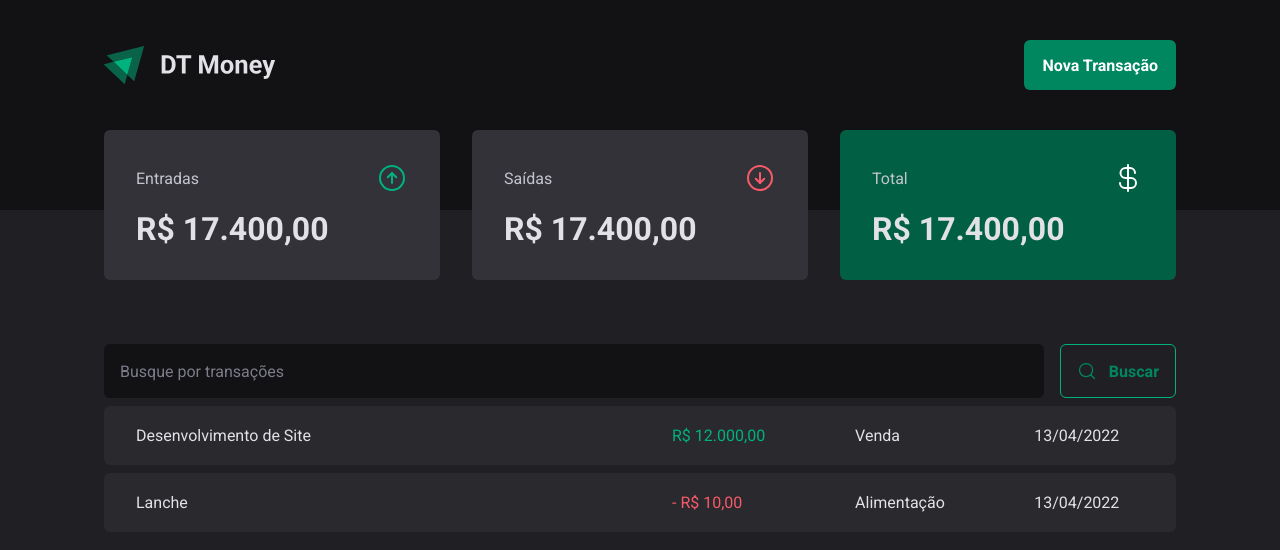
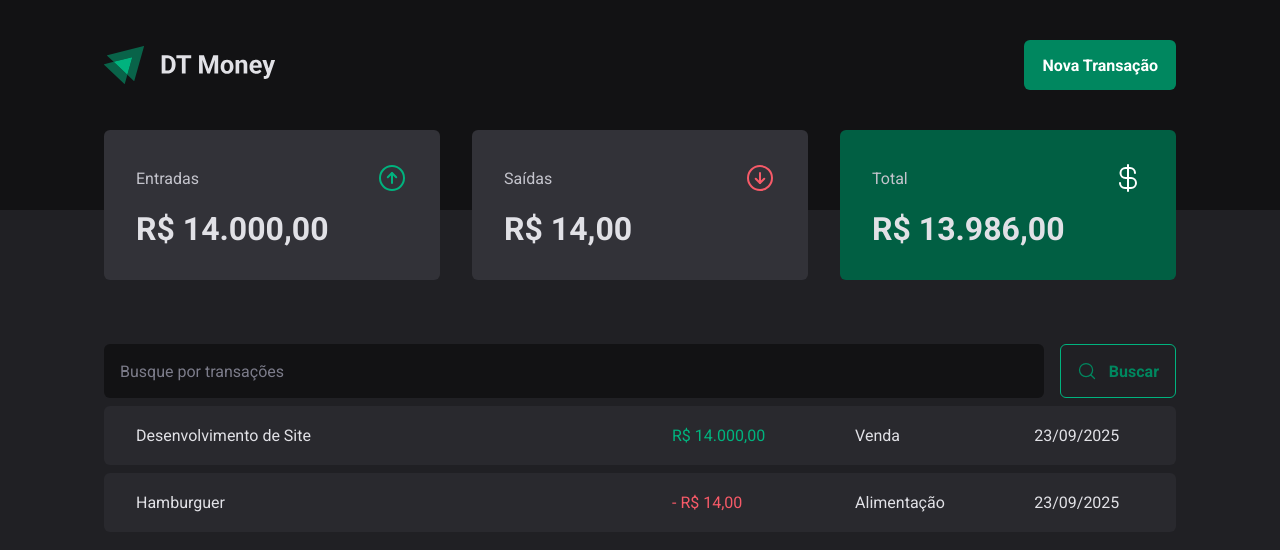
Before and after one commit to oecarvalho/dt-money, a React (Vite) app: page / in a window 1280 px wide. Shown: the top 550 px of the page. Built offline with nearby package versions, Linux system fonts and the light colour scheme; data requests are answered from the project's data file.

Commit message:
adicionando contextos, requisição na API entre outras funcionalidades...

```diff
--- /dev/null
+++ b/server.json
@@ -0,0 +1,21 @@
+{
+    "transactions": [
+        {
+            "id": 1,
+            "description": "Desenvolvimento de Site",
+            "type": "income",
+            "category": "Venda",
+            "price": 14000,
+            "createdAt": "2025-09-23T20:33:36.331Z"
+        },
+
+        {
+            "id": 2,
+            "description": "Hamburguer",
+            "type": "outcome",
+            "category": "Alimentação",
+            "price": 14,
+            "createdAt": "2025-09-23T20:33:36.331Z"
+        }
+    ]
+}
--- a/src/App.tsx
+++ b/src/App.tsx
@@ -2,6 +2,7 @@
 import { defaultTheme } from "./styles/themes/default"
 import { GlobalStyle } from "./styles/global"
 import { Transactions } from "./pages/Transactions"
+import { TransacionsProvider } from "./contexts/TransactionsContext"
 
 function App() {
 
@@ -9,7 +10,9 @@
   return (
     <ThemeProvider theme={defaultTheme}>
       <GlobalStyle/>
-        <Transactions/>
+       <TransacionsProvider>
+         <Transactions/>
+       </TransacionsProvider>
     </ThemeProvider>
 
   )
--- a/src/components/NewTransactionModal/index.tsx
+++ b/src/components/NewTransactionModal/index.tsx
@@ -1,9 +1,30 @@
 import * as Dialog from '@radix-ui/react-dialog'
 import { Overlay, Content, CLoseButton, TransactionType, TransactionTypeButton } from './styles'
 import { ArrowCircleDown, ArrowCircleUp, X } from 'phosphor-react'
+import * as z from 'zod'
+import { Controller, useForm } from 'react-hook-form'
+import { zodResolver } from '@hookform/resolvers/zod'
 
 
+const newTransactionFormSchema = z.object({
+    description: z.string(),
+    price: z.number(),
+    category: z.string(),
+    type: z.enum(['income', 'outcome']),
+})
+
+type NewTransactionFormInputs = z.infer<typeof newTransactionFormSchema>;
+
 export function NewTransactionModal() {
+
+    const {register, handleSubmit, formState: {isSubmitting}, control} = useForm<NewTransactionFormInputs>({
+        resolver: zodResolver(newTransactionFormSchema)
+    })
+
+    function handleCreateNewTransaction(data: NewTransactionFormInputs){
+        console.log(data)
+    }
+
     return (
         <Dialog.Portal>
             <Overlay />
@@ -13,12 +34,33 @@
                     <X size={24}/>
                 </CLoseButton>
 
-                <form action="">
-                    <input type="text" placeholder='Descrição' required/>
-                    <input type="number" placeholder='Preço' required/>
-                    <input type="text" placeholder='Categoria' required/>
+                <form action="" onSubmit={handleSubmit(handleCreateNewTransaction)}>
+                    <input
+                    type="text"
+                    placeholder='Descrição'
+                    required
+                    {...register('description')}
+                    />
+                    <input
+                    type="number"
+                    placeholder='Preço'
+                    required
+                    {...register('price', {valueAsNumber: true})}
+                    />
+                    <input
+                    type="text"
+                    placeholder='Categoria'
+                    required
+                    {...register('category')}
+                    />
 
-                    <TransactionType>
+                    <Controller
+                        control={control}
+                        name= "type"
+                        render={({field})=>{
+
+                            return(
+                                <TransactionType onValueChange={field.onChange} value={field.value}>
                                     <TransactionTypeButton variant='income' value='income'>
                                         <ArrowCircleUp size={24}/>
                                         Entrada
@@ -29,8 +71,11 @@
                                         Saída
                                     </TransactionTypeButton>
                                 </TransactionType>
+                            )
+                        }}
+                    />
 
-                    <button type='submit'>Cadastrar</button>
+                    <button type='submit' disabled={isSubmitting}>Cadastrar</button>
                 </form>
 
             </Content>
--- a/src/components/NewTransactionModal/styles.ts
+++ b/src/components/NewTransactionModal/styles.ts
@@ -50,7 +50,12 @@
             margin-top: 1.5rem;
             cursor: pointer;
 
-            &:hover{
+            &:disabled{
+                opacity: 0.4;
+                cursor: not-allowed;
+            }
+
+            &:not(:disabled):hover{
                 background: ${props => props.theme['green-700']};
                 transition: .3s;
             }
--- a/src/components/Summary/index.tsx
+++ b/src/components/Summary/index.tsx
@@ -1,7 +1,12 @@
 import { ArrowCircleDown, ArrowCircleUp, CurrencyDollar } from "phosphor-react";
 import { SummaryCard, SummaryContainer } from "./styled";
+import { priceFormatter } from "../../utils/formatter";
+import { useSummary } from "../../hooks/UseSummary";
 
 export function Summary(){
+
+    const summary = useSummary();
+
     return(
         <SummaryContainer>
             <SummaryCard>
@@ -9,7 +14,7 @@
                     <span>Entradas</span>
                     <ArrowCircleUp size={32} color="#00b37e"/>
                 </header>
-                <strong>R$ 17.400,00</strong>
+                <strong>{priceFormatter.format(summary.income)}</strong>
             </SummaryCard>
 
             <SummaryCard>
@@ -17,7 +22,7 @@
                     <span>Saídas</span>
                     <ArrowCircleDown size={32} color="#f75a68"/>
                 </header>
-                <strong>R$ 17.400,00</strong>
+                <strong>{priceFormatter.format(summary.outcome)}</strong>
             </SummaryCard>
 
             <SummaryCard variant="green">
@@ -25,7 +30,7 @@
                     <span>Total</span>
                     <CurrencyDollar size={32} color="#fff"/>
                 </header>
-                <strong>R$ 17.400,00</strong>
+                <strong>{priceFormatter.format(summary.total)}</strong>
             </SummaryCard>
         </SummaryContainer>
     )
--- /dev/null
+++ b/src/contexts/TransactionsContext.tsx
@@ -0,0 +1,50 @@
+import { createContext, useEffect, useState, type ReactNode } from "react";
+
+interface Transaction {
+    id: number,
+    description: string,
+    type: 'income' | 'outcome',
+    price: number,
+    category: string,
+    createdAt: string
+}
+
+interface TransactionContextType{
+    transactions: Transaction[]
+    fetchTransactions: (query?: string) => Promise<void>
+}
+
+// eslint-disable-next-line react-refresh/only-export-components
+export const TransactionContext = createContext({} as TransactionContextType)
+
+
+interface TransactionsProividerProps {
+    children: ReactNode
+}
+
+export function TransacionsProvider({children}: TransactionsProividerProps){
+ const [transactions, setTransactions] = useState<Transaction[]>([])
+
+    async function fetchTransactions(query?: string){
+        const url = new URL('http://localhost:3333/transactions')
+
+        if(query){
+            url.searchParams.append('q', query)
+        }
+
+        const response = await fetch(url)
+        const data = await response.json()
+
+        setTransactions(data)
+    }
+
+    useEffect(()=> {
+        fetchTransactions()
+    }, [])
+
+    return(
+        <TransactionContext.Provider value = {{ transactions, fetchTransactions }}>
+            {children}
+        </TransactionContext.Provider>
+    )
+}
--- /dev/null
+++ b/src/hooks/UseSummary.ts
@@ -0,0 +1,21 @@
+import { useContext } from "react";
+import { TransactionContext } from "../contexts/TransactionsContext";
+
+export function useSummary(){
+
+    const {transactions} = useContext(TransactionContext)
+
+    const summary = transactions.reduce((acc, transaction)=>{
+        if(transaction.type === 'income'){
+            acc.income += transaction.price;
+            acc.total += transaction.price
+        } else {
+            acc.outcome += transaction.price
+            acc.total -= transaction.price
+        }
+
+        return acc
+    }, {income: 0, outcome: 0, total: 0})
+
+    return summary
+}
--- a/src/pages/Transactions/components/SearchForm/index.tsx
+++ b/src/pages/Transactions/components/SearchForm/index.tsx
@@ -1,12 +1,38 @@
 import { MagnifyingGlass } from "phosphor-react";
 import { SearchFormContainer } from "./styles";
+import { useForm } from "react-hook-form";
+import * as z from 'zod'
+import { zodResolver } from "@hookform/resolvers/zod";
+import { useContext } from "react";
+import { TransactionContext } from "../../../../contexts/TransactionsContext";
+
+const searchFormSchema = z.object({
+    query: z.string(),
+})
+
+type SearchFormInputs = z.infer<typeof searchFormSchema>
 
 export function SearchForm(){
+
+    const {fetchTransactions} = useContext(TransactionContext)
+
+    const {register, handleSubmit, formState: {isSubmitting}} = useForm<SearchFormInputs>({
+        resolver: zodResolver(searchFormSchema)
+    })
+
+    async function handleSearchTransactions(data: SearchFormInputs){
+        await fetchTransactions(data.query)
+    }
+
     return(
-        <SearchFormContainer>
-            <input type="text" placeholder="Busque por transações" />
+        <SearchFormContainer onSubmit={handleSubmit(handleSearchTransactions)}>
+            <input
+            type="text"
+            placeholder="Busque por transações"
+            {...register( 'query')}
+             />
 
-            <button>
+            <button type="submit" disabled={isSubmitting}>
                 <MagnifyingGlass size={20}/>
                 Buscar
             </button>
--- a/src/pages/Transactions/index.tsx
+++ b/src/pages/Transactions/index.tsx
@@ -1,33 +1,40 @@
+import { useContext } from "react";
 import { Header } from "../../components/Header";
 import { Summary } from "../../components/Summary";
 import { SearchForm } from "./components/SearchForm";
 import { PriceHighlight, TransacionsTable, TransactionsContainer } from "./styles";
+import { TransactionContext } from "../../contexts/TransactionsContext";
+import { dateFormatter, priceFormatter } from "../../utils/formatter";
 
 
-export function Transactions(){
-    return(
+
+export function Transactions() {
+    const { transactions } = useContext(TransactionContext)
+
+    return (
         <div>
-            <Header/>
-            <Summary/>
+            <Header />
+            <Summary />
             <TransactionsContainer>
-                <SearchForm/>
+                <SearchForm />
 
                 <TransacionsTable>
                     <tbody>
-                        <tr>
-                            <td width='50%'>Desenvolvimento de Site</td>
-                            <td><PriceHighlight variant="income">R$ 12.000,00</PriceHighlight></td>
-                            <td>Venda</td>
-                            <td>13/04/2022</td>
-                        </tr>
+                        {transactions.map(transaction => (
+                            <tr key={transaction.id}>
+                                <td width='50%'>{transaction.description}</td>
+                                <td>
+                                    <PriceHighlight variant={transaction.type}>
+                                        {transaction.type === 'outcome' && '- '}
+                                        {priceFormatter.format(transaction.price)}
+                                    </PriceHighlight></td>
+                                <td>{transaction.category}</td>
+                                <td>{dateFormatter.format(new Date(transaction.createdAt))}</td>
+                            </tr>
+                        ))
+                        }
+                    </tbody>
 
-                        <tr>
-                            <td width='50%'>Lanche</td>
-                            <td><PriceHighlight variant="outcome">- R$ 10,00</PriceHighlight></td>
-                            <td>Alimentação</td>
-                            <td>13/04/2022</td>
-                        </tr>
-                    </tbody>
                 </TransacionsTable>
             </TransactionsContainer>
         </div>
--- /dev/null
+++ b/src/utils/formatter.ts
@@ -0,0 +1,6 @@
+export const dateFormatter = new Intl.DateTimeFormat('pt-BR');
+
+export const priceFormatter = new Intl.NumberFormat('pt-BR', {
+    style: 'currency',
+    currency: 'BRL',
+})
```
Also changed, not shown: package.json (+6 -1 lines), src/pages/Transactions/components/SearchForm/styles.ts (+7 -1 lines), 1 other file (tests, documents, lock files or other folders). Lines whose indentation alone changed are shown as unchanged.
